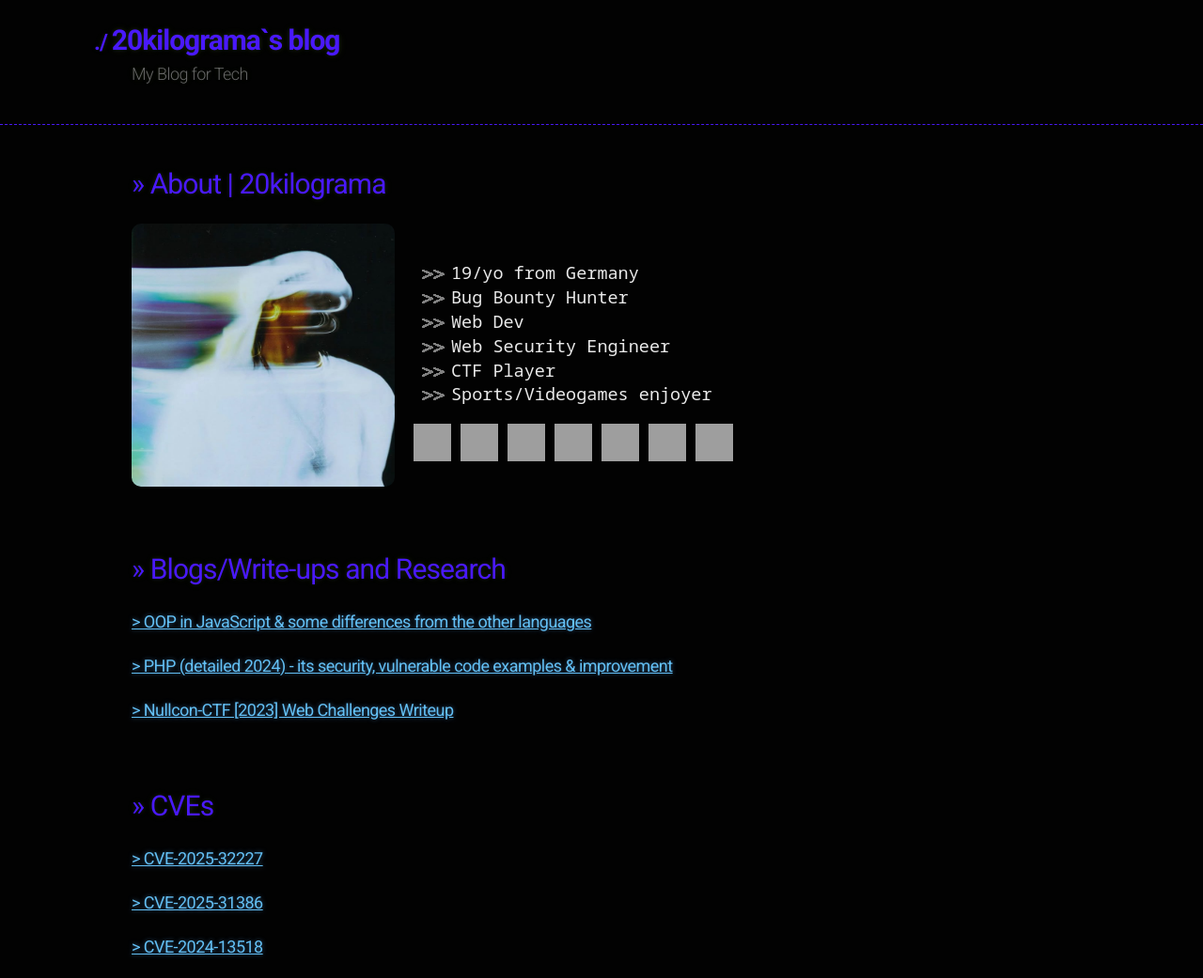
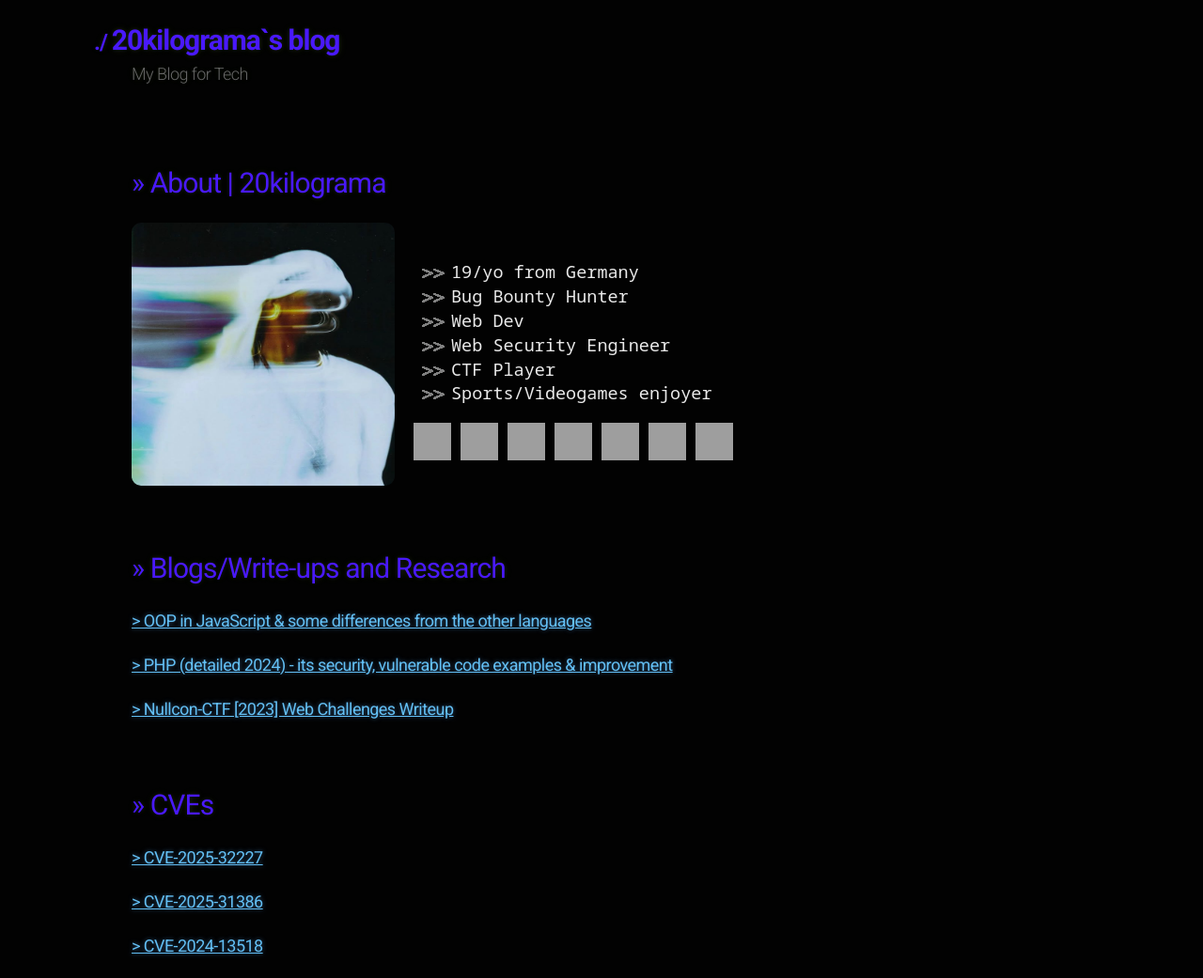
Before and after one commit to 20kilograma/blog, a Jekyll site: the page built from index.md, in a window 1280 px wide. Shown: the whole page at 94% size. Built offline with Jekyll 4.4.1, drawn with Linux system fonts in a browser that asks for light colours; nearby versions of some CDN libraries; some web fonts are replaced; our own code applies the rules of GitHub Pages for plain Markdown files; grey boxes are pictures that could not be loaded.

Commit message:
Update jekyll-theme-hacker.scss

```diff
--- a/_sass/jekyll-theme-hacker.scss
+++ b/_sass/jekyll-theme-hacker.scss
@@ -57,7 +57,7 @@ li {
 header {
   background: rgba(0, 0, 0, 0.1);
   width: 100%;
-  border-bottom: 1px dashed $conifer; //header;
+  border-bottom: 1px $conifer; //header;
   padding: 20px 0;
   margin: 0 0 40px 0;
 }
```
